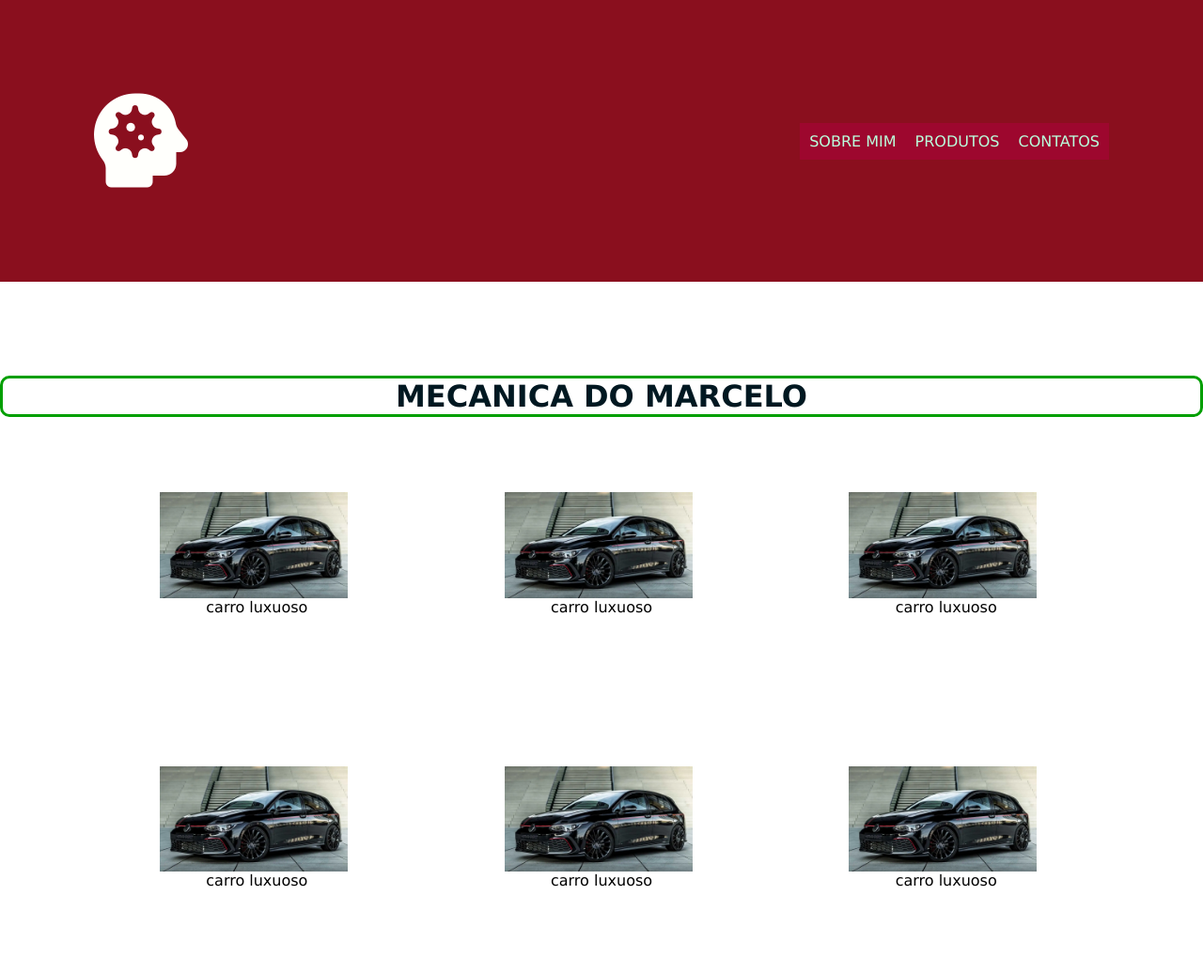
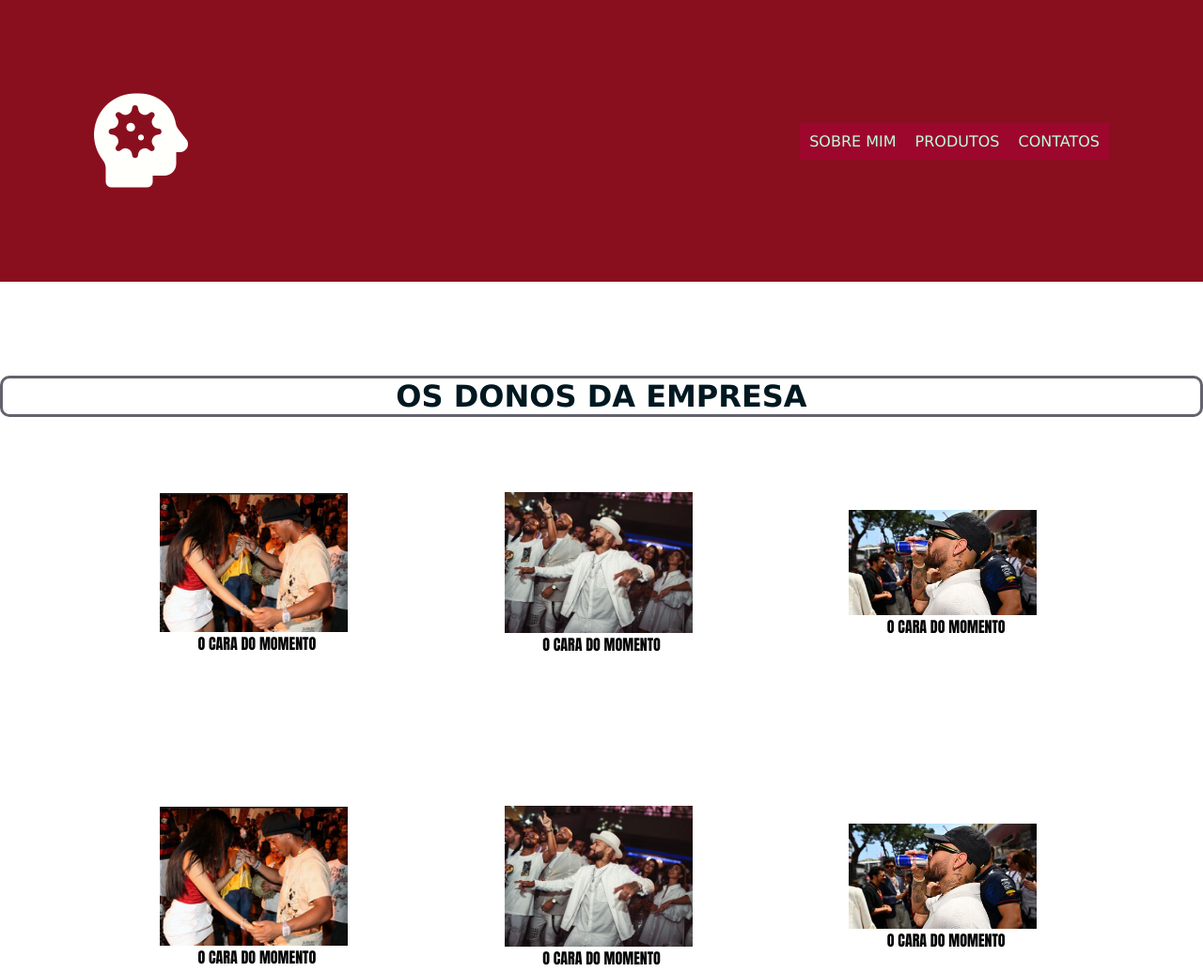
Before and after one commit to wesleyjuvena/nota.html, a plain HTML site: page index.html in a window 1280 px wide. Shown: the top 1035 px of the page at 94% size. Drawn offline with Linux system fonts and the light colour scheme.

Commit message:
nota.html
essa e minha nota em html

```diff
--- a/index.css
+++ b/index.css
@@ -49,7 +49,12 @@ h1{
     margin-top: 100px;
     color:#001821 ;
     border-radius: 10px;
-    border: solid #009f00;
+    border: solid #64626d;
+}
+
+p{
+  font-family: Impact, Haettenschweiler, 'Arial Narrow Bold', sans-serif;
+  color: #050505;
 }
 
 .section{
@@ -120,7 +125,7 @@ h1{
 
 
 .rodape i{
-    color: #1292c0;
+    color: #000016;
     font-size: 25px;
     padding: 15px;
     margin-left: 30px;
--- a/index.html
+++ b/index.html
@@ -27,41 +27,41 @@
         </ul>
     </header>
 
-    <h1>MECANICA DO MARCELO</h1>
+    <h1>OS DONOS DA EMPRESA</h1>
     <section class="section">
         <div>
-            <img src="./imagens/manhart-vw-golf-gti-290.webp" alt="">
-            <p>carro luxuoso</p>
+            <img src="./imagens/ronaldinho baladeiro.jpg" alt="">
+            <p>O CARA DO MOMENTO</p>
         </div>
 
 
         <div>
-            <img src="./imagens/manhart-vw-golf-gti-290.webp" alt="">
-            <p>carro luxuoso</p>
+            <img src="./imagens/neymar baladeiro.jpg" alt="">
+            <p>O CARA DO MOMENTO</p>
         </div>
 
 
         <div>
-            <img src="./imagens/manhart-vw-golf-gti-290.webp" alt="">
-            <p>carro luxuoso</p>
+            <img src="./imagens/neymar com red bull.jpg" alt="">
+            <p>O CARA DO MOMENTO</p>
         </div>
 
 
         <div>
-            <img src="./imagens/manhart-vw-golf-gti-290.webp" alt="">
-            <p>carro luxuoso</p>
+            <img src="./imagens/ronaldinho baladeiro.jpg" alt="">
+            <p>O CARA DO MOMENTO</p>
         </div>
 
 
         <div>
-            <img src="./imagens/manhart-vw-golf-gti-290.webp" alt="">
-            <p>carro luxuoso</p>
+            <img src="./imagens/neymar baladeiro.jpg" alt="">
+            <p>O CARA DO MOMENTO</p>
         </div>
 
 
         <div>
-            <img src="./imagens/manhart-vw-golf-gti-290.webp" alt="">
-            <p>carro luxuoso</p>
+            <img src="./imagens/neymar com red bull.jpg" alt="">
+            <p>O CARA DO MOMENTO</p>
         </div>
 
 
```
Also changed, not shown: imagens/bruna marquezine linda.jpg (added), imagens/irma do ney.jpg (added), imagens/manhart-vw-golf-gti-290.webp (deleted), imagens/neymar 2013.webp (added), imagens/neymar baladeiro.jpg (added), imagens/neymar com red bull.jpg (added), imagens/ronaldinho baladeiro.jpg (added), 1 other file.
